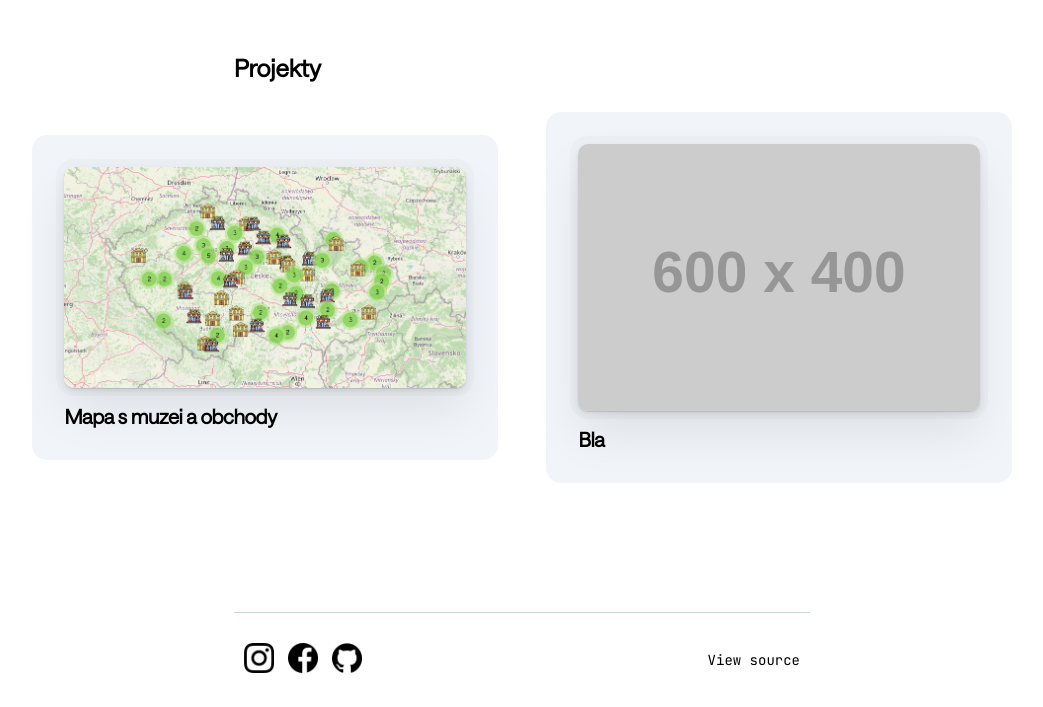
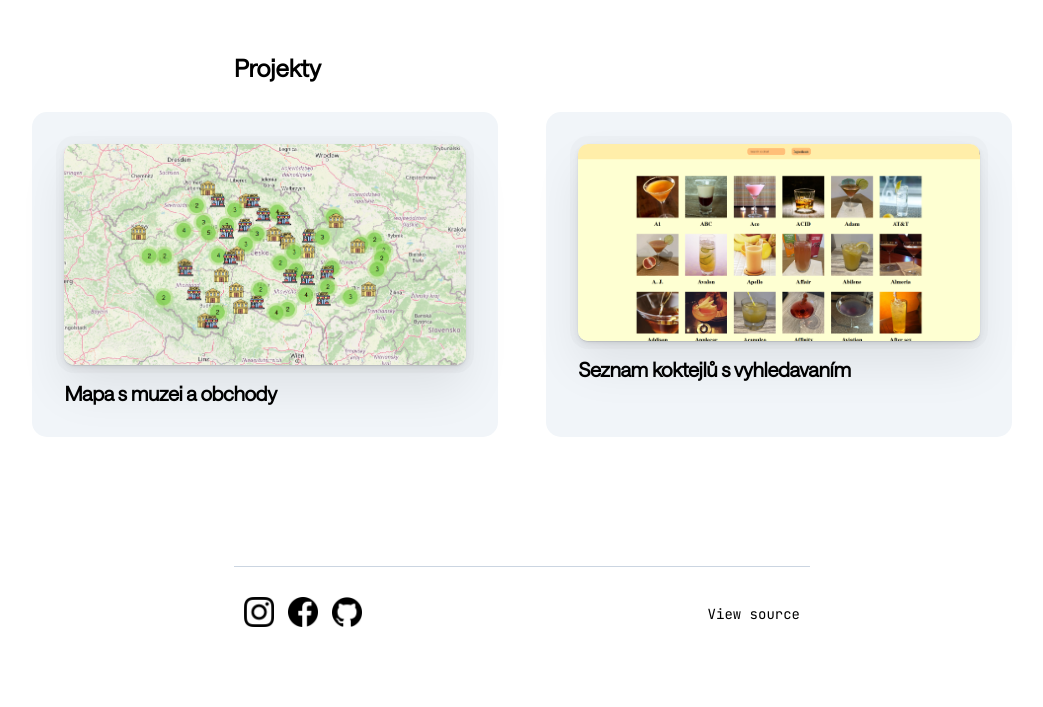
Before and after one commit to minibagr/Portfolio, a website built with Vite: page index.html in a window 1280 px wide. Shown: the part 1849-2556 px from the top of the page, without its empty margins (118-1161 px from the left). After the commit the page ends 2510 px from the top, so only its background shows below. Built offline with nearby package versions, Linux system fonts and the light colour scheme; placeholder pictures from the web are drawn by us; animation ran at ten frames a second.

Commit message:
Pridany projekt koktejly

```diff
--- a/index.html
+++ b/index.html
@@ -143,13 +143,18 @@
                                 Mapa s muzei a obchody
                             </h3>
                         </a>
-                        <a href="#" class="projekt flex">
+                        <a
+                            href="https://minibagr.github.io/Cocktails/"
+                            class="projekt flex"
+                        >
                             <img
                                 class="projekt-img"
-                                src="https://placehold.co/600x400"
-                                alt=""
+                                src="./img/cocktails.png"
+                                alt="Cocktails"
                             />
-                            <h3 class="projekt-heading text-font">Bla</h3>
+                            <h3 class="projekt-heading text-font">
+                                Seznam koktejlů s vyhledavaním
+                            </h3>
                         </a>
                     </div>
                 </div>
```
Also changed, not shown: dist/cocktails.7402adfa.png (added), dist/index.html, img/cocktails.png (added), style.css, 4 other files.
